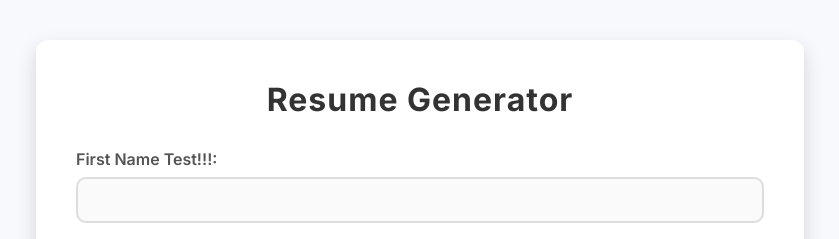
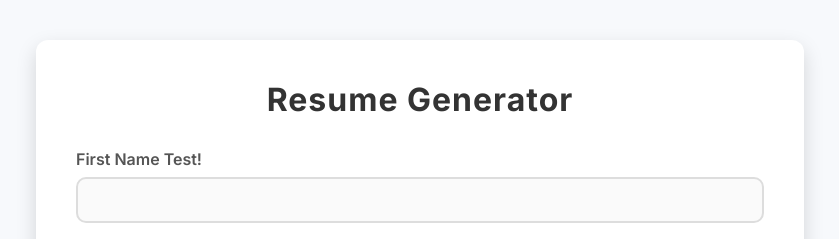
Before and after one commit to Fyodor76/job-search-service-front, a Next.js app: page /resume-generator in a window 1280 px wide. Shown: the top 239 px of the page, without its empty margins (220-1059 px from the left). Built offline with nearby package versions, Linux system fonts and the light colour scheme.

Commit message:
Добавлен текст для теста

```diff
--- a/src/app/resume-generator/page.tsx
+++ b/src/app/resume-generator/page.tsx
@@ -124,7 +124,7 @@ export default function ResumeGenerator() {
       <h1 className={styles.title}>Resume Generator</h1>
       <form className={styles.form}>
         <div className={styles.formGroup}>
-          <label className={styles.label}>First Name Test!!!:</label>
+          <label className={styles.label}>First Name Test!</label>
           <input
             type="text"
             name="firstName"
```
